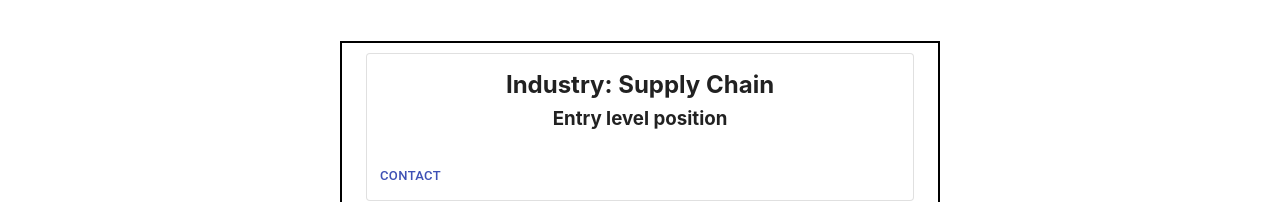
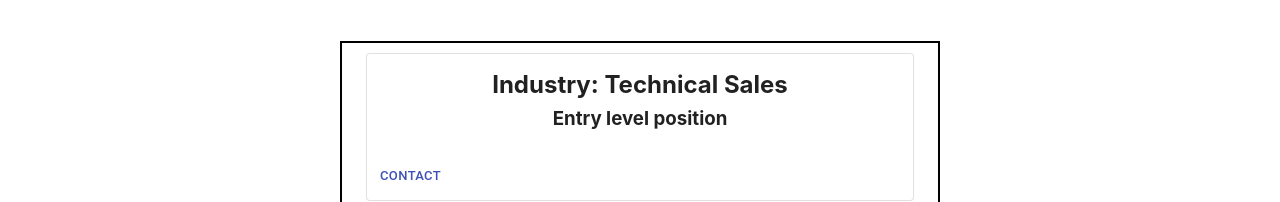
Before and after one commit to Goodnessd-zz/nsbedfw-job-board, a React (Create React App) app: page / in a window 1280 px wide. Shown: the part 257-459 px from the top of the page. Built offline with nearby package versions, Linux system fonts and the light colour scheme.

Commit message:
updating data|Goodness

```diff
--- a/src/apiCalls.js
+++ b/src/apiCalls.js
@@ -2,7 +2,7 @@ export const fetchJobPostings = () => {
 return [
   {
     "id": "1012",
-    "industry": "Supply Chain",
+    "industry": "Technical Sales",
     "skillLevel": "Entry",
     "companies_of_interest" : [],
     "email": "eicole0712@gmail.com",
```
